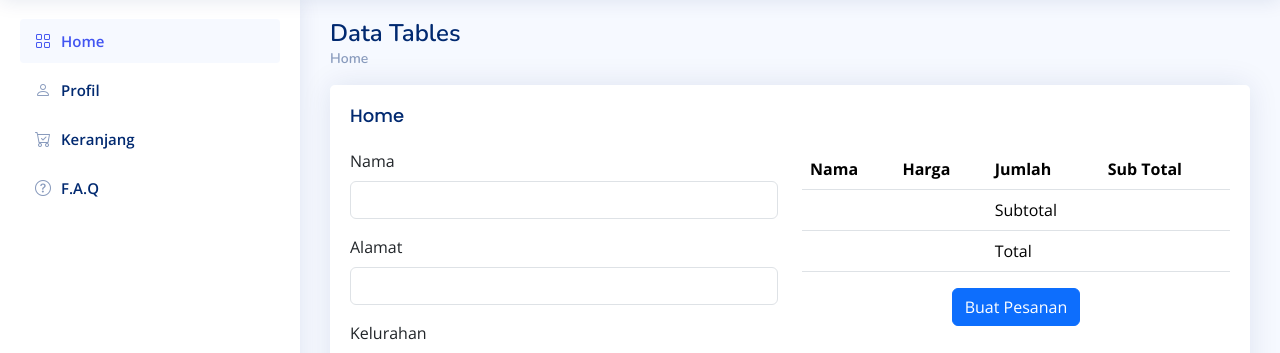
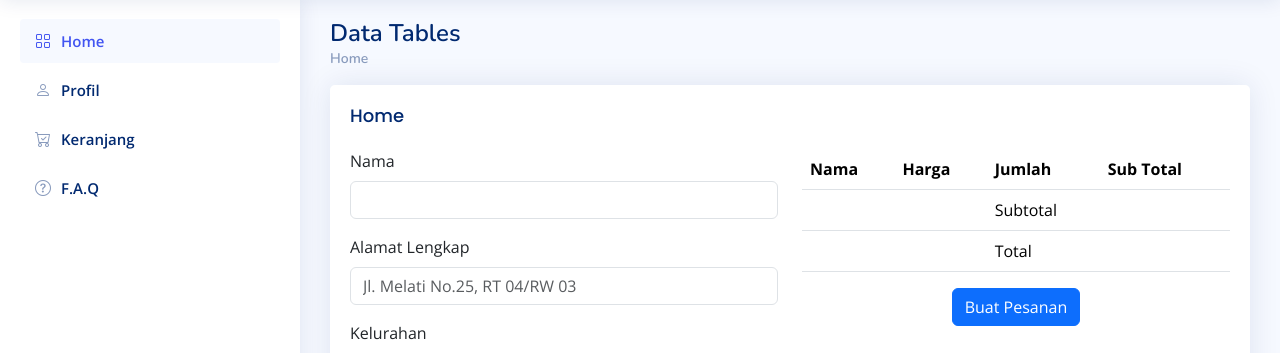
Before and after one commit to RestuArdiannsyah/belajar-ci-tugas, a CodeIgniter 4 app: the page made by app/Views/v_checkout.php in a window 1280 px wide. Shown: the part 61-414 px from the top of the page. Run offline with PHP 8.4 and a stand-in for CodeIgniter, Linux system fonts and the light colour scheme; the template is opened without the code that fills it, so the values that code supplies are empty; some libraries are stand-ins or nearby versions.

Commit message:
MENAMBAHKAN PLACEHOLDER ALAMAT PADA FILE v_checkout.php

```diff
--- a/app/Views/v_checkout.php
+++ b/app/Views/v_checkout.php
@@ -11,8 +11,8 @@
       <input type="text" class="form-control" id="nama" value="<?php echo session()->get('username'); ?>">
     </div>
     <div class="col-12">
-      <label for="alamat" class="form-label">Alamat</label>
-      <input type="text" class="form-control" id="alamat" name="alamat">
+      <label for="alamat" class="form-label">Alamat Lengkap</label>
+      <input type="text" class="form-control" id="alamat" name="alamat" placeholder="Jl. Melati No.25, RT 04/RW 03" required>
     </div>
     <div class="col-12">
       <label for="kelurahan" class="form-label">Kelurahan</label>
```
